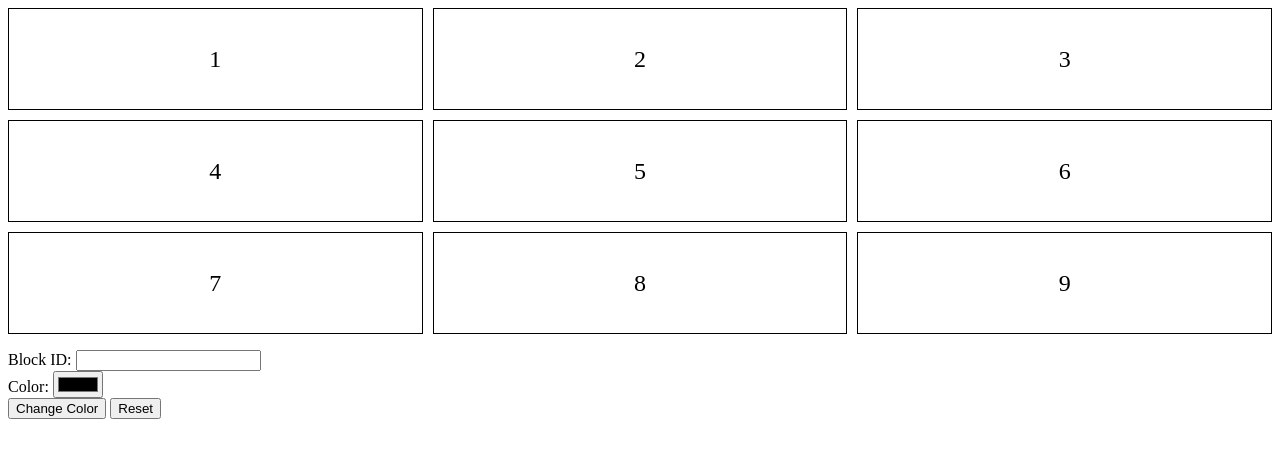
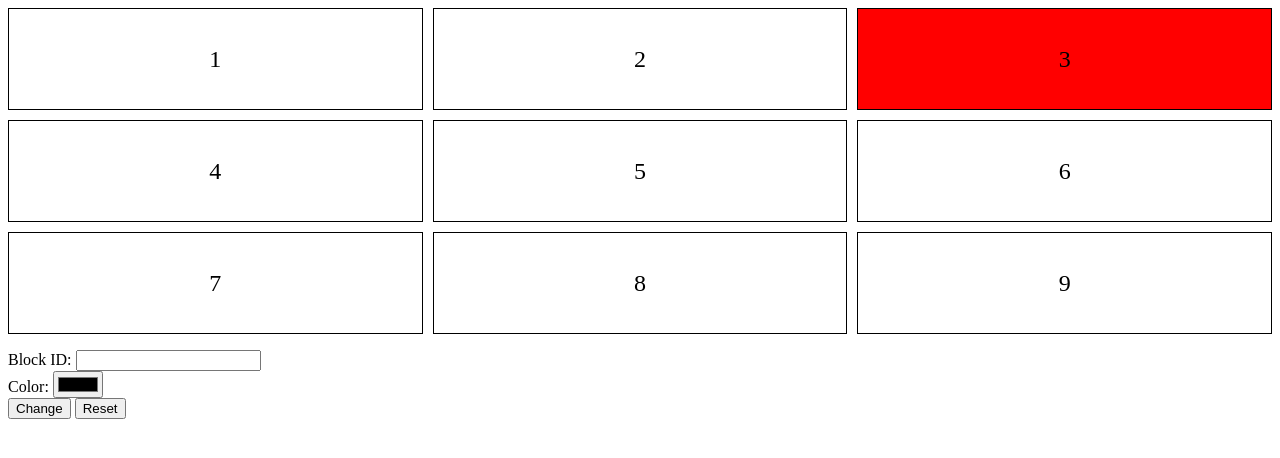
Before and after one commit to acciojob/Replit-Asian-Paints-nvnKr09, a website: page main.html in a window 1280 px wide. Drawn offline with Linux system fonts and the light colour scheme.

Commit message:
created a submission

```diff
--- a/main.html
+++ b/main.html
@@ -11,7 +11,7 @@
   <div class="grid-container">
     <div id="1" class="grid-item">1</div>
     <div id="2" class="grid-item">2</div>
-    <div id="3" class="grid-item">3</div>
+    <div id="3" class="grid-item" style="background-color:rgb(255,0,0)">3</div>
     <div id="4" class="grid-item">4</div>
     <div id="5" class="grid-item">5</div>
     <div id="6" class="grid-item">6</div>
@@ -28,7 +28,7 @@
     <label for="colour_id">Color:</label>
     <input type="color" id="colour_id">
   </div>
-  <button id="change_button">Change Color</button>
+  <button id="change_button">Change</button>
   <button id="reset_button">Reset</button>
 	<!-- the entire body must be written by student -->
     <script type="text/javascript" src="./script.js">
```
